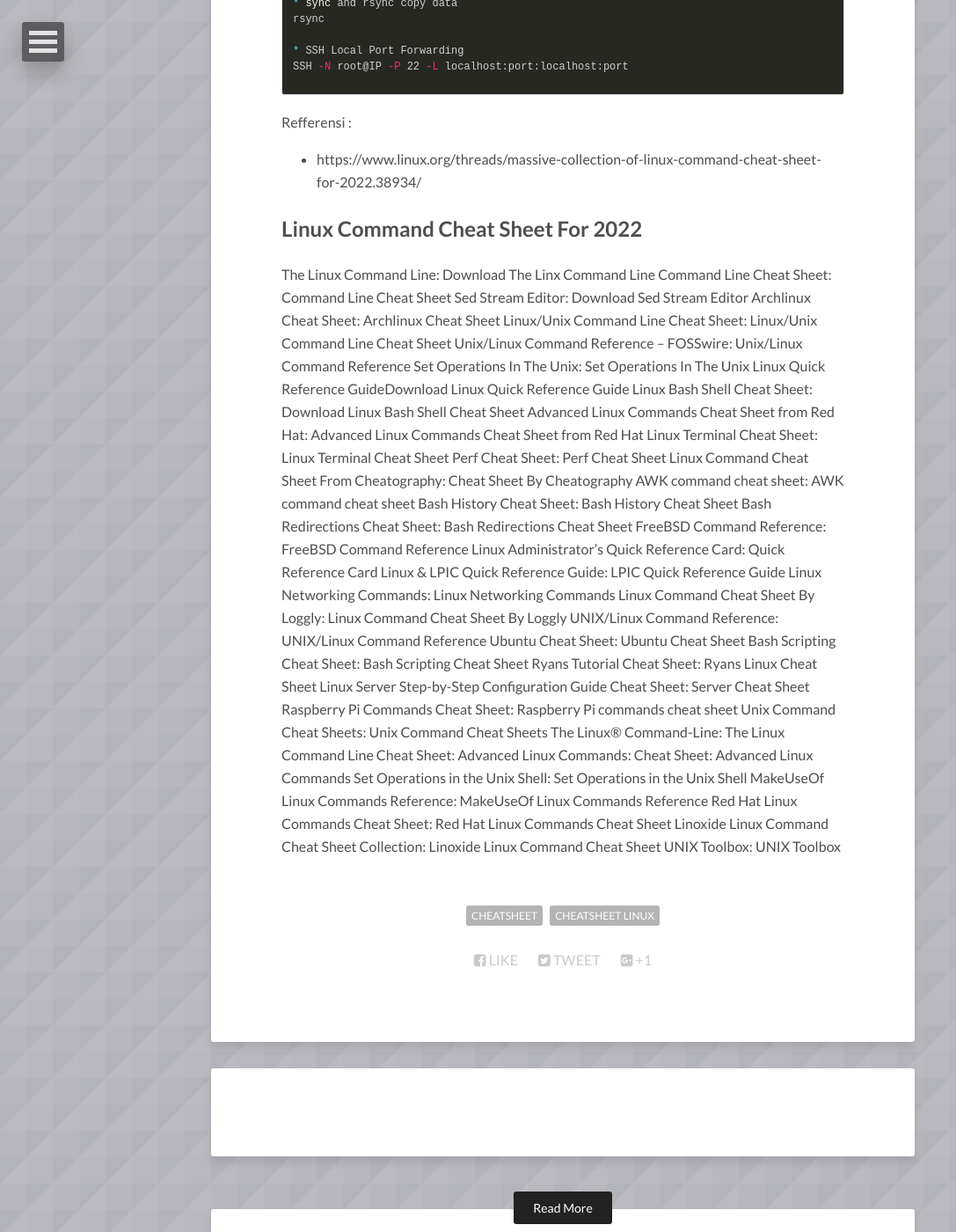
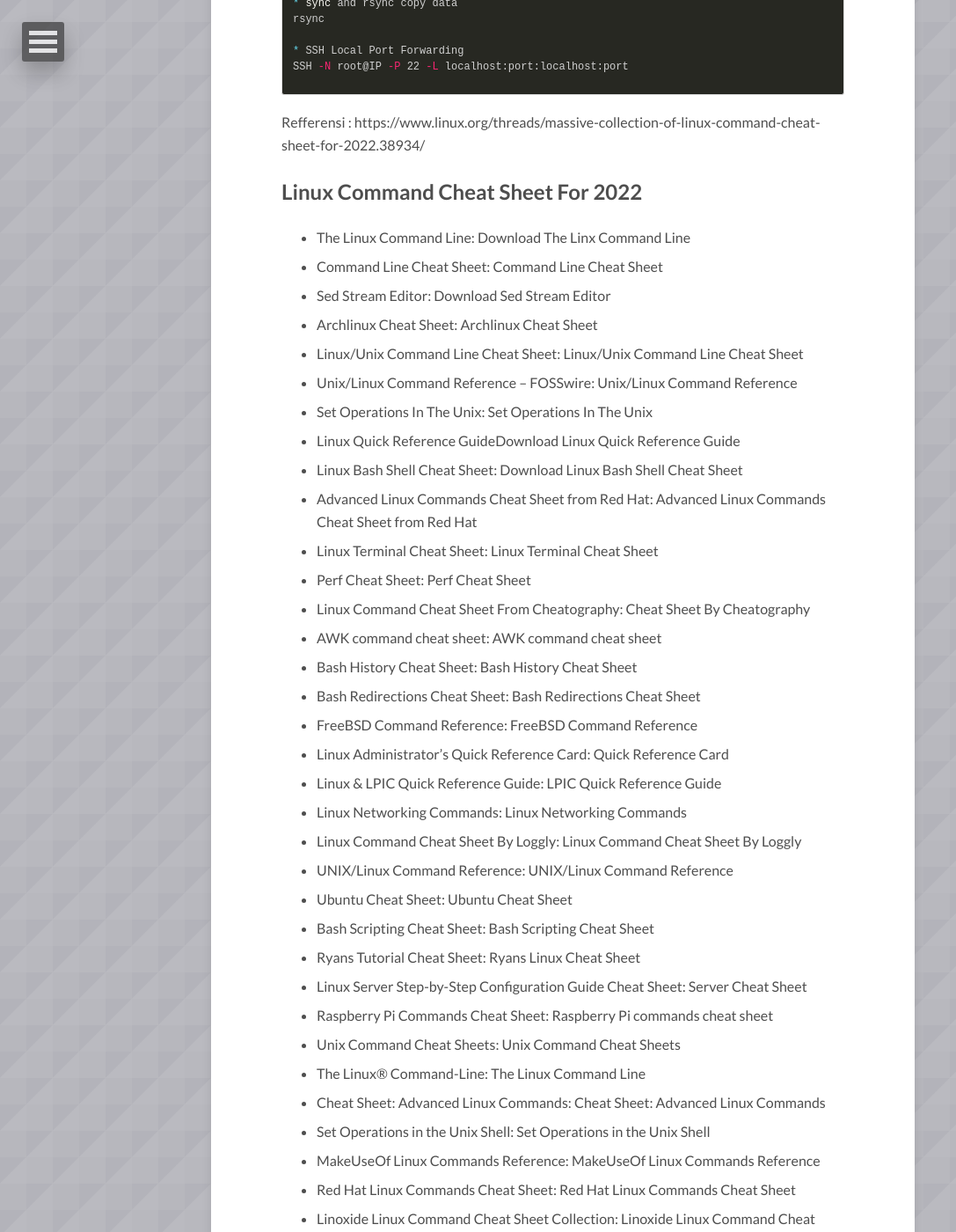
Before and after one commit to danigunawan/danigunawan.github.io, a Jekyll site: the page built from _posts/2022-11-07-cheatsheet-linux.md, in a window 1280 px wide and 1400 px high, scrolled down 5795 px. Shown: the whole window at 88% size, without its empty margins (0-1087 px from the left). Built offline with Jekyll 4.4.1, drawn with Linux system fonts in a browser that asks for light colours; nearby versions of some CDN libraries; comment, search, counter and statistics services are not loaded; some of the changed text lies outside the part shown.

Commit message:
[ADD POSTING] posting

```diff
--- a/_posts/2022-11-07-cheatsheet-linux.md
+++ b/_posts/2022-11-07-cheatsheet-linux.md
@@ -317,41 +317,41 @@
 {% endhighlight %}
 
 Refferensi :
--  https://www.linux.org/threads/massive-collection-of-linux-command-cheat-sheet-for-2022.38934/
+https://www.linux.org/threads/massive-collection-of-linux-command-cheat-sheet-for-2022.38934/
 
 ## Linux Command Cheat Sheet For 2022
-The Linux Command Line: Download The Linx Command Line
-Command Line Cheat Sheet: Command Line Cheat Sheet
-Sed Stream Editor: Download Sed Stream Editor
-Archlinux Cheat Sheet: Archlinux Cheat Sheet
-Linux/Unix Command Line Cheat Sheet: Linux/Unix Command Line Cheat Sheet
-Unix/Linux Command Reference – FOSSwire: Unix/Linux Command Reference
-Set Operations In The Unix: Set Operations In The Unix
-Linux Quick Reference GuideDownload Linux Quick Reference Guide
-Linux Bash Shell Cheat Sheet: Download Linux Bash Shell Cheat Sheet
-Advanced Linux Commands Cheat Sheet from Red Hat: Advanced Linux Commands Cheat Sheet from Red Hat
-Linux Terminal Cheat Sheet: Linux Terminal Cheat Sheet
-Perf Cheat Sheet: Perf Cheat Sheet
-Linux Command Cheat Sheet From Cheatography: Cheat Sheet By Cheatography
-AWK command cheat sheet: AWK command cheat sheet
-Bash History Cheat Sheet: Bash History Cheat Sheet
-Bash Redirections Cheat Sheet: Bash Redirections Cheat Sheet
-FreeBSD Command Reference: FreeBSD Command Reference
-Linux Administrator’s Quick Reference Card: Quick Reference Card
-Linux & LPIC Quick Reference Guide: LPIC Quick Reference Guide
-Linux Networking Commands: Linux Networking Commands
-Linux Command Cheat Sheet By Loggly: Linux Command Cheat Sheet By Loggly
-UNIX/Linux Command Reference: UNIX/Linux Command Reference
-Ubuntu Cheat Sheet: Ubuntu Cheat Sheet
-Bash Scripting Cheat Sheet: Bash Scripting Cheat Sheet
-Ryans Tutorial Cheat Sheet: Ryans Linux Cheat Sheet
-Linux Server Step-by-Step Configuration Guide Cheat Sheet: Server Cheat Sheet
-Raspberry Pi Commands Cheat Sheet: Raspberry Pi commands cheat sheet
-Unix Command Cheat Sheets: Unix Command Cheat Sheets
-The Linux® Command-Line: The Linux Command Line
-Cheat Sheet: Advanced Linux Commands: Cheat Sheet: Advanced Linux Commands
-Set Operations in the Unix Shell: Set Operations in the Unix Shell
-MakeUseOf Linux Commands Reference: MakeUseOf Linux Commands Reference
-Red Hat Linux Commands Cheat Sheet: Red Hat Linux Commands Cheat Sheet
-Linoxide Linux Command Cheat Sheet Collection: Linoxide Linux Command Cheat Sheet
-UNIX Toolbox: UNIX Toolbox
+* The Linux Command Line: Download The Linx Command Line
+* Command Line Cheat Sheet: Command Line Cheat Sheet
+* Sed Stream Editor: Download Sed Stream Editor
+* Archlinux Cheat Sheet: Archlinux Cheat Sheet
+* Linux/Unix Command Line Cheat Sheet: Linux/Unix Command Line Cheat Sheet
+* Unix/Linux Command Reference – FOSSwire: Unix/Linux Command Reference
+* Set Operations In The Unix: Set Operations In The Unix
+* Linux Quick Reference GuideDownload Linux Quick Reference Guide
+* Linux Bash Shell Cheat Sheet: Download Linux Bash Shell Cheat Sheet
+* Advanced Linux Commands Cheat Sheet from Red Hat: Advanced Linux Commands Cheat Sheet from Red Hat
+* Linux Terminal Cheat Sheet: Linux Terminal Cheat Sheet
+* Perf Cheat Sheet: Perf Cheat Sheet
+* Linux Command Cheat Sheet From Cheatography: Cheat Sheet By Cheatography
+* AWK command cheat sheet: AWK command cheat sheet
+* Bash History Cheat Sheet: Bash History Cheat Sheet
+* Bash Redirections Cheat Sheet: Bash Redirections Cheat Sheet
+* FreeBSD Command Reference: FreeBSD Command Reference
+* Linux Administrator’s Quick Reference Card: Quick Reference Card
+* Linux & LPIC Quick Reference Guide: LPIC Quick Reference Guide
+* Linux Networking Commands: Linux Networking Commands
+* Linux Command Cheat Sheet By Loggly: Linux Command Cheat Sheet By Loggly
+* UNIX/Linux Command Reference: UNIX/Linux Command Reference
+* Ubuntu Cheat Sheet: Ubuntu Cheat Sheet
+* Bash Scripting Cheat Sheet: Bash Scripting Cheat Sheet
+* Ryans Tutorial Cheat Sheet: Ryans Linux Cheat Sheet
+* Linux Server Step-by-Step Configuration Guide Cheat Sheet: Server Cheat Sheet
+* Raspberry Pi Commands Cheat Sheet: Raspberry Pi commands cheat sheet
+* Unix Command Cheat Sheets: Unix Command Cheat Sheets
+* The Linux® Command-Line: The Linux Command Line
+* Cheat Sheet: Advanced Linux Commands: Cheat Sheet: Advanced Linux Commands
+* Set Operations in the Unix Shell: Set Operations in the Unix Shell
+* MakeUseOf Linux Commands Reference: MakeUseOf Linux Commands Reference
+* Red Hat Linux Commands Cheat Sheet: Red Hat Linux Commands Cheat Sheet
+* Linoxide Linux Command Cheat Sheet Collection: Linoxide Linux Command Cheat Sheet
+* UNIX Toolbox: UNIX Toolbox
```
